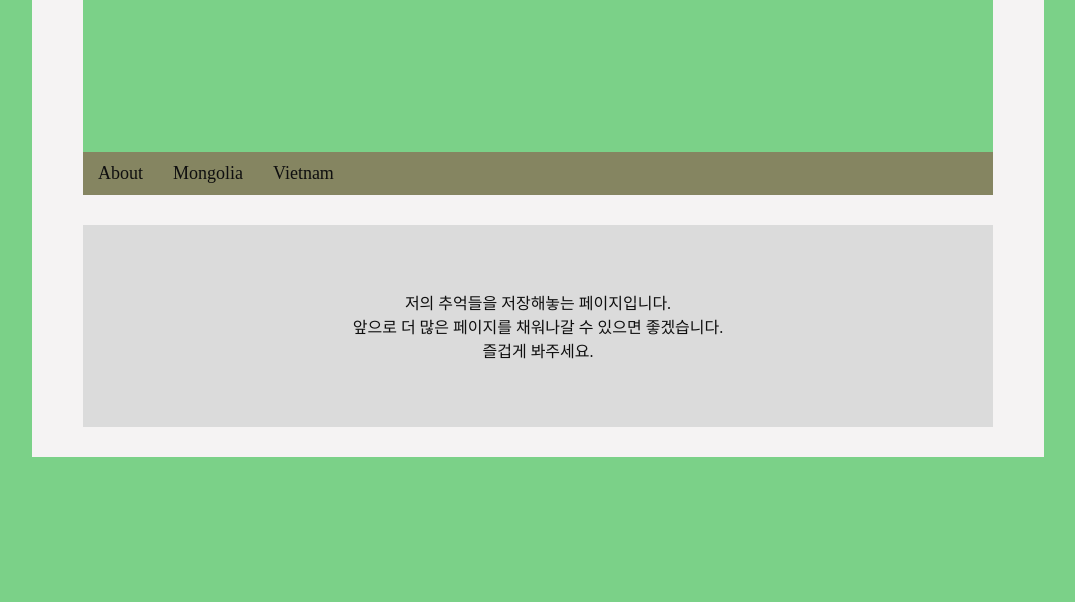
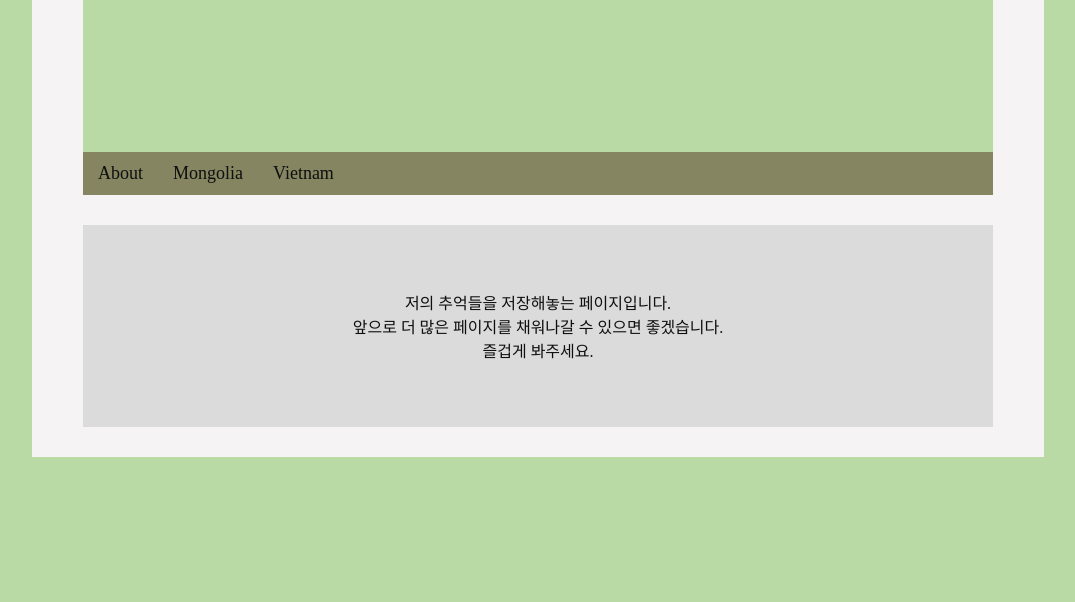
Before and after one commit to JMK1007/blog_practice, a plain HTML site: page index.html in a window 1280 px wide. Shown: the part 198-800 px from the top of the page, without its empty margins (102-1177 px from the left). Drawn offline with Linux system fonts and the light colour scheme.

Commit message:
CSS: color change
green 색상 변경

```diff
--- a/style.css
+++ b/style.css
@@ -6,7 +6,7 @@
   --color-white: #ffffff;
   --color-light-white: #f5f3f3;
   --color-dark-white: #dbdbdb;
-  --color-green: #7bd188;
+  --color-green: #b9d9a5;
   --color-dark-green: #496353;
   --color-brown: #858561;
   --color-dark-grey: #4d4d4d;
```
